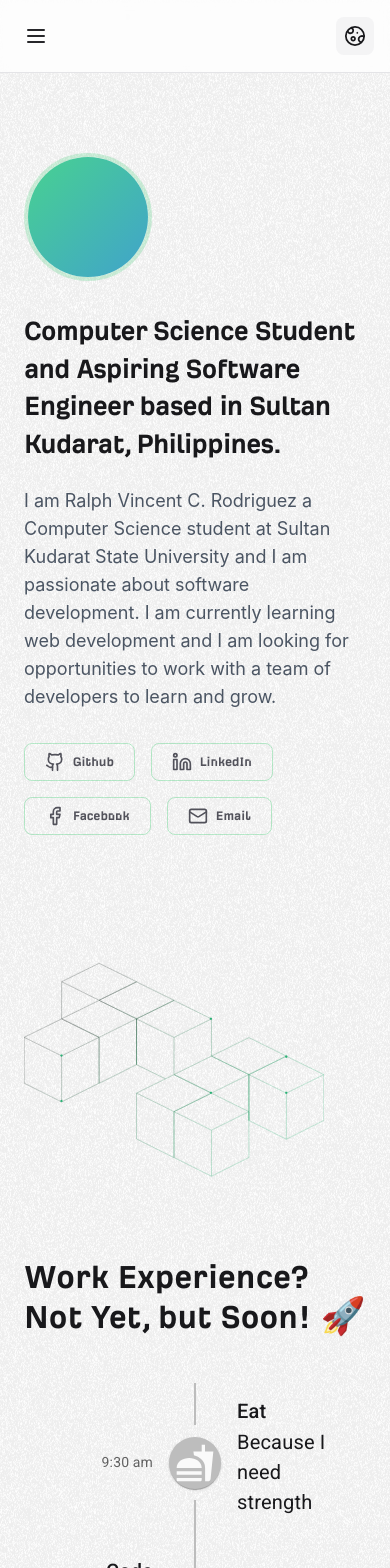
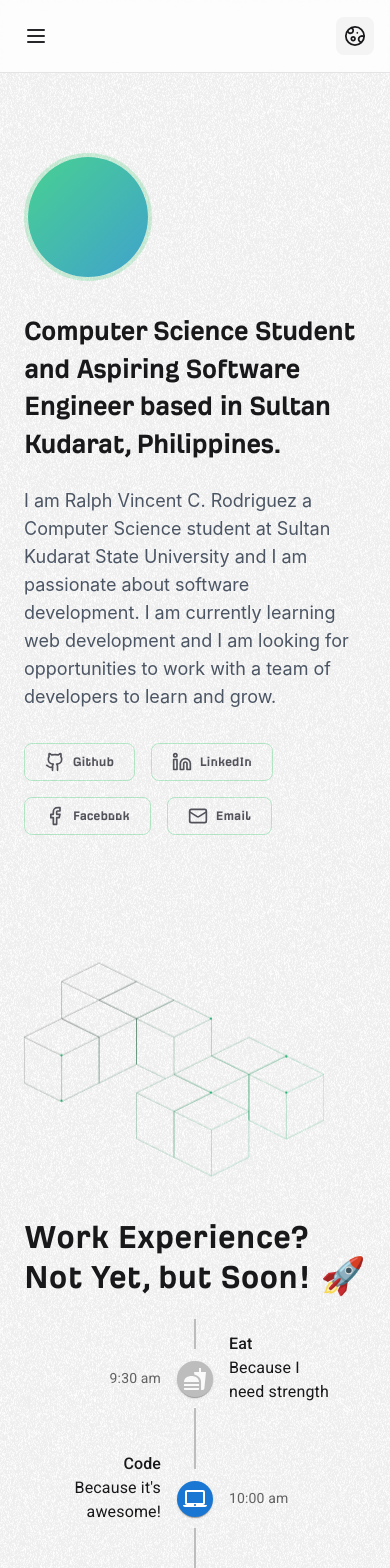
Before and after one commit to Rappykyun/My_2025_Portfolio, a React (Vite) app: page / in a window 390 px wide. Shown: the top 1568 px of the page. Built offline with nearby package versions, Linux system fonts and the light colour scheme.

Commit message:
Refactor font sizes and add dark mode styling to Experiences and Hero components

```diff
--- a/src/components/Experiences.tsx
+++ b/src/components/Experiences.tsx
@@ -13,25 +13,41 @@ import Typography from "@mui/material/Typography";
 
 export function Experiences() {
   return (
-    <div className="max-w-7xl mx-auto md:px-16 px-6 lg:mt-32 mt-20">
-      <h1 className="text-4xl font-incognito font-bold pb-10">
+    <div>
+      <h1 className="text-4xl font-incognito font-bold pt-10 pb-4">
         {" "}
         Work Experience? Not Yet, but Soon! 🚀{" "}
       </h1>
       <Timeline
         position="alternate"
         sx={{
+          //  for mobile
           "& .MuiTimelineItem-root": {
-            minHeight: "160px",
+            minHeight: "120px",
           },
           "& .MuiSvgIcon-root": {
-            fontSize: "2.5rem",
+            fontSize: "1.5rem",
           },
           "& .MuiTypography-h6": {
-            fontSize: "1.25rem",
+            fontSize: "1rem",
           },
           "& .MuiTypography-body1": {
-            fontSize: "1.25rem",
+            fontSize: "1rem",
+          },
+          //  for desktop
+          "@media (min-width: 768px)": {
+            "& .MuiTimelineItem-root": {
+              minHeight: "160px",
+            },
+            "& .MuiSvgIcon-root": {
+              fontSize: "2.5rem",
+            },
+            "& .MuiTypography-h6": {
+              fontSize: "1.25rem",
+            },
+            "& .MuiTypography-body1": {
+              fontSize: "1.25rem",
+            },
           },
         }}
       >
@@ -41,6 +57,7 @@ export function Experiences() {
             align="right"
             variant="body2"
             color="text.secondary"
+            className="dark:text-zinc-100"
           >
             9:30 am
           </TimelineOppositeContent>
@@ -63,6 +80,7 @@ export function Experiences() {
             sx={{ m: "auto 0" }}
             variant="body2"
             color="text.secondary"
+            className="dark:text-zinc-100"
           >
             10:00 am
           </TimelineOppositeContent>
--- a/src/components/Hero.tsx
+++ b/src/components/Hero.tsx
@@ -24,7 +24,7 @@ export function Hero() {
     },
   ];
   return (
-    <main className="max-w-7xl mx-auto md:px-16 px-6 lg:mt-32 mt-20">
+
       <section className="flex flex-col lg:flex-row items-start justify-between gap-16">
         <div className="lg:w-3/5">
           <div className="mb-8 relative">
@@ -62,11 +62,11 @@ export function Hero() {
         </div>
 
         <div className="lg:w-2/5 flex justify-center items-center">
-          <div className="animate-float mt-16 lg:mt-24">
+          <div className="animate-float mt-16 lg:mt-24 lg:p-20">
             <HeroSvg />
           </div>
         </div>
       </section>
-    </main>
+
   );
 }
--- a/src/pages/Home.tsx
+++ b/src/pages/Home.tsx
@@ -2,9 +2,9 @@ import { Hero } from "../components/Hero";
 import { Experiences } from "../components/Experiences";
 export function Home() {
     return (
-      <div>
+      <main className="max-w-7xl mx-auto md:px-16 px-6 lg:mt-32 mt-20 ">
         <Hero />
         <Experiences />
-      </div>
+      </main>
     );
 }
```
